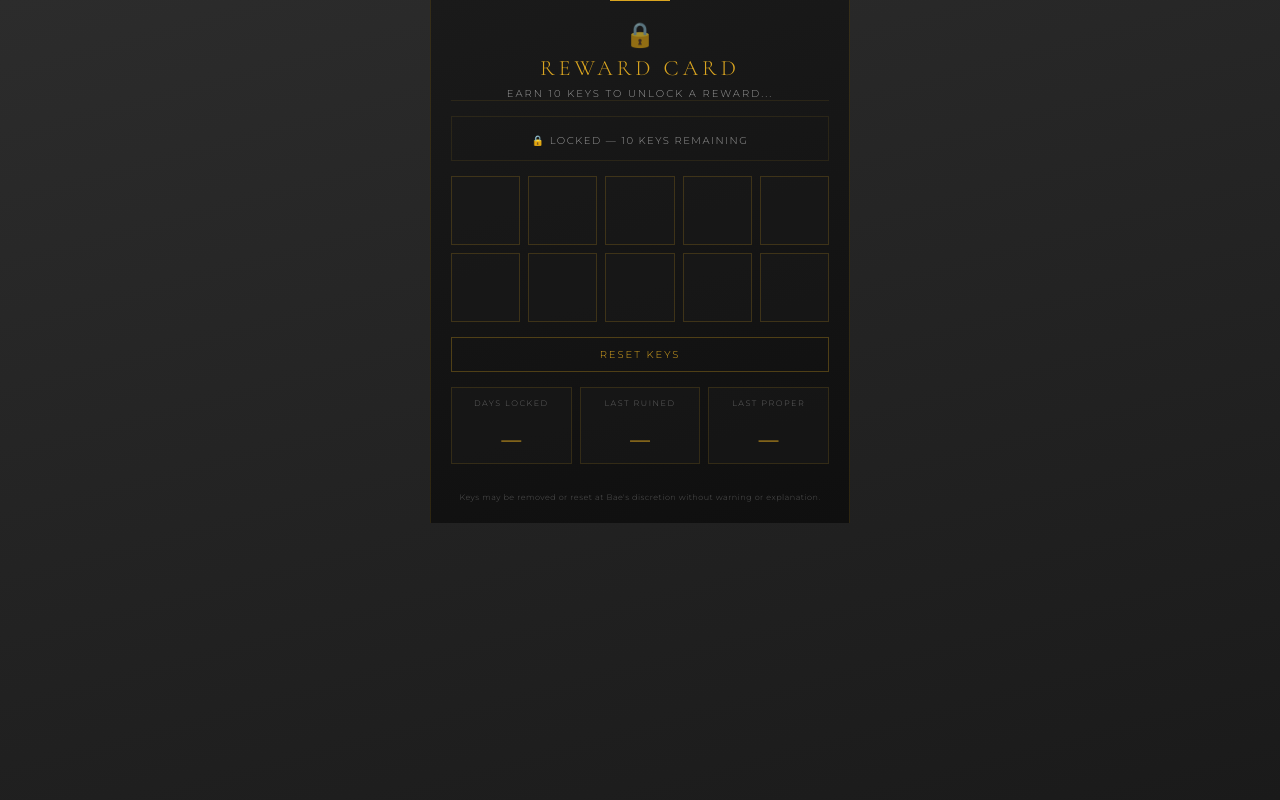
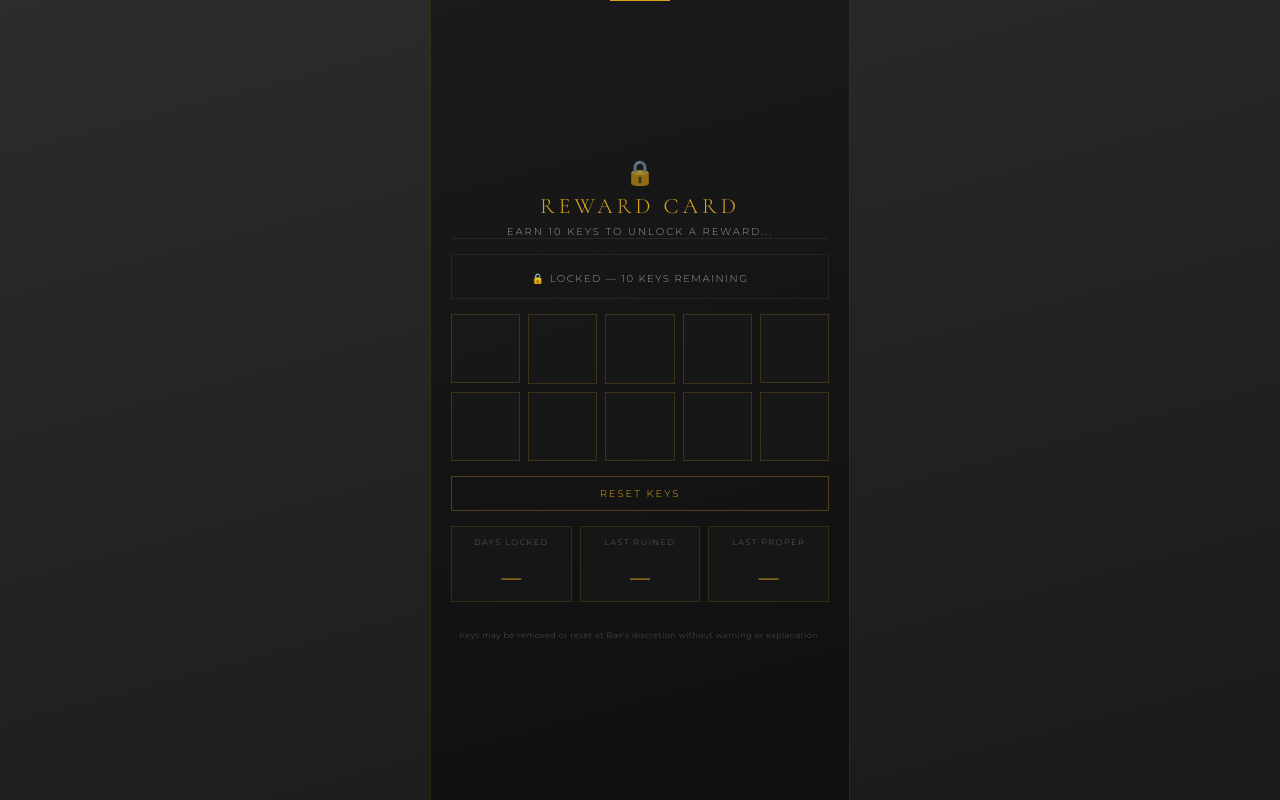
Before and after one commit to SynthzillaPrime/reward-card, a React (Vite) app: page / in a window 1280 px wide. Built offline with nearby package versions, Linux system fonts and the light colour scheme.

Commit message:
Vibe Ship

```diff
--- a/src/App.css
+++ b/src/App.css
@@ -9,9 +9,6 @@ body,
 #root {
     margin: 0;
     padding: 0;
-    width: 100%;
-    height: 100%;
-    overflow: hidden;
 }
 
 body {
@@ -21,20 +18,18 @@ body {
     font-weight: 300;
     touch-action: manipulation;
     -webkit-overflow-scrolling: touch;
-    display: flex;
-    align-items: center;
-    justify-content: center;
 }
 
 .card {
     background: linear-gradient(165deg, #1a1a1a 0%, #0f0f0f 100%);
-    height: auto;
+    min-height: 100dvh;
     width: 100%;
     max-width: 420px;
     margin: 0 auto;
     padding: 20px;
     display: flex;
     flex-direction: column;
+    justify-content: center;
     gap: 15px;
     border-left: 1px solid rgba(218, 165, 32, 0.15);
     border-right: 1px solid rgba(218, 165, 32, 0.15);
```
